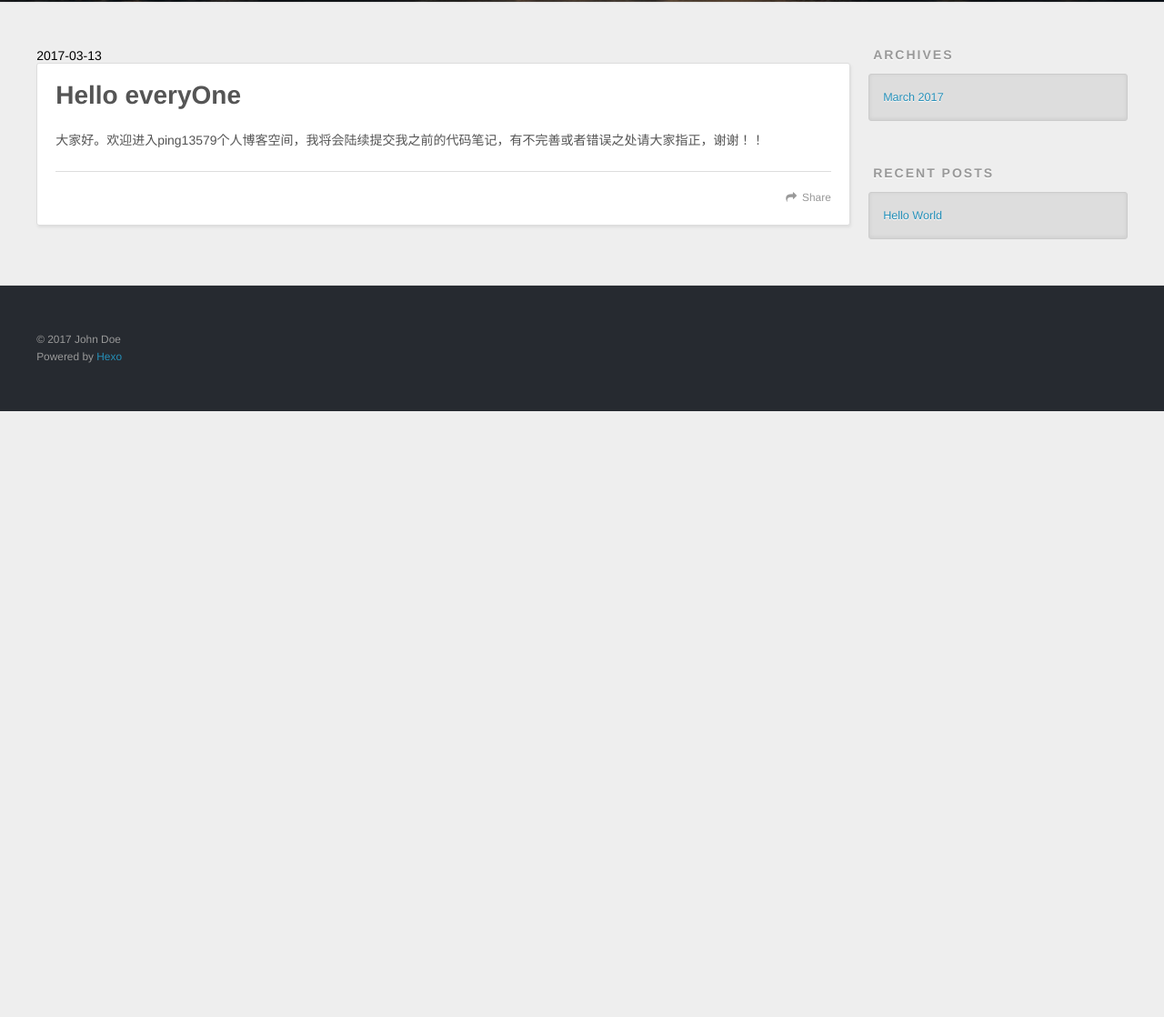
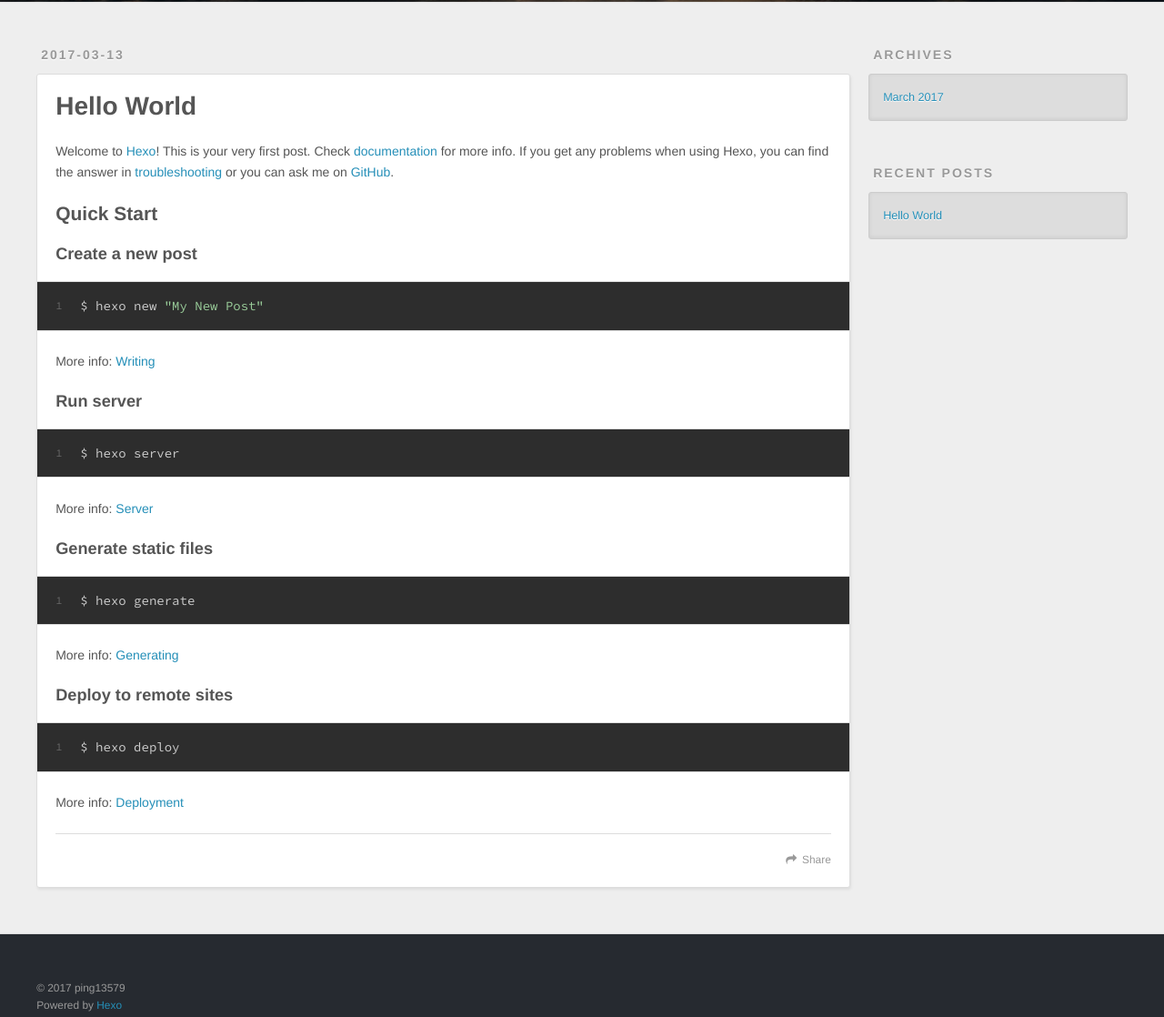
Before and after one commit to fengping13579/project, a plain HTML site: page index.html in a window 1280 px wide. Shown: the part 298-1416 px from the top of the page at 91% size. Before the commit the page ends 800 px from the top, so only its background shows below. Drawn offline with nearby package versions, Linux system fonts and the light colour scheme.

Commit message:
Site updated: 2017-03-13 14:58:02

```diff
--- a/index.html
+++ b/index.html
@@ -2,7 +2,8 @@
 <html>
 <head>
   <meta charset="utf-8">
-  <title>欢迎来到ping13579个人博客</title>
+
+  <title>Hexo</title>
   <meta name="viewport" content="width=device-width, initial-scale=1, maximum-scale=1">
   <meta property="og:type" content="website">
 <meta property="og:title" content="Hexo">
@@ -10,11 +11,20 @@
 <meta property="og:site_name" content="Hexo">
 <meta name="twitter:card" content="summary">
 <meta name="twitter:title" content="Hexo">
+
     <link rel="alternate" href="/atom.xml" title="Hexo" type="application/atom+xml">
+
+
     <link rel="icon" href="/favicon.png">
+
+
     <link href="//fonts.googleapis.com/css?family=Source+Code+Pro" rel="stylesheet" type="text/css">
+
   <link rel="stylesheet" href="/css/style.css">
+
+
 </head>
+
 <body>
   <div id="container">
     <div id="wrap">
@@ -25,12 +35,16 @@
       <h1 id="logo-wrap">
         <a href="/" id="logo">Hexo</a>
       </h1>
+
     </div>
     <div id="header-inner" class="inner">
       <nav id="main-nav">
         <a id="main-nav-toggle" class="nav-icon"></a>
+
           <a class="main-nav-link" href="/">Home</a>
+
           <a class="main-nav-link" href="/archives">Archives</a>
+
       </nav>
       <nav id="sub-nav">
 
@@ -46,63 +60,121 @@
 </header>
       <div class="outer">
         <section id="main">
+
     <article id="post-hello-world" class="article article-type-post" itemscope itemprop="blogPost">
   <div class="article-meta">
+    <a href="/2017/03/13/hello-world/" class="article-date">
   <time datetime="2017-03-13T05:41:09.000Z" itemprop="datePublished">2017-03-13</time>
+</a>
+
   </div>
   <div class="article-inner">
+
+
       <header class="article-header">
+
+
     <h1 itemprop="name">
-                      <a class="article-title" href="#">Hello everyOne</a>
+      <a class="article-title" href="/2017/03/13/hello-world/">Hello World</a>
     </h1>
+
+
       </header>
+
     <div class="article-entry" itemprop="articleBody">
-                      <p>大家好。欢迎进入ping13579个人博客空间，我将会陆续提交我之前的代码笔记，有不完善或者错误之处请大家指正，谢谢！！</p>
+
+        <p>Welcome to <a href="https://hexo.io/" target="_blank" rel="external">Hexo</a>! This is your very first post. Check <a href="https://hexo.io/docs/" target="_blank" rel="external">documentation</a> for more info. If you get any problems when using Hexo, you can find the answer in <a href="https://hexo.io/docs/troubleshooting.html" target="_blank" rel="external">troubleshooting</a> or you can ask me on <a href="https://github.com/hexojs/hexo/issues" target="_blank" rel="external">GitHub</a>.</p>
+<h2 id="Quick-Start"><a href="#Quick-Start" class="headerlink" title="Quick Start"></a>Quick Start</h2><h3 id="Create-a-new-post"><a href="#Create-a-new-post" class="headerlink" title="Create a new post"></a>Create a new post</h3><figure class="highlight bash"><table><tr><td class="gutter"><pre><div class="line">1</div></pre></td><td class="code"><pre><div class="line">$ hexo new <span class="string">"My New Post"</span></div></pre></td></tr></table></figure>
+<p>More info: <a href="https://hexo.io/docs/writing.html" target="_blank" rel="external">Writing</a></p>
+<h3 id="Run-server"><a href="#Run-server" class="headerlink" title="Run server"></a>Run server</h3><figure class="highlight bash"><table><tr><td class="gutter"><pre><div class="line">1</div></pre></td><td class="code"><pre><div class="line">$ hexo server</div></pre></td></tr></table></figure>
+<p>More info: <a href="https://hexo.io/docs/server.html" target="_blank" rel="external">Server</a></p>
+<h3 id="Generate-static-files"><a href="#Generate-static-files" class="headerlink" title="Generate static files"></a>Generate static files</h3><figure class="highlight bash"><table><tr><td class="gutter"><pre><div class="line">1</div></pre></td><td class="code"><pre><div class="line">$ hexo generate</div></pre></td></tr></table></figure>
+<p>More info: <a href="https://hexo.io/docs/generating.html" target="_blank" rel="external">Generating</a></p>
+<h3 id="Deploy-to-remote-sites"><a href="#Deploy-to-remote-sites" class="headerlink" title="Deploy to remote sites"></a>Deploy to remote sites</h3><figure class="highlight bash"><table><tr><td class="gutter"><pre><div class="line">1</div></pre></td><td class="code"><pre><div class="line">$ hexo deploy</div></pre></td></tr></table></figure>
+<p>More info: <a href="https://hexo.io/docs/deployment.html" target="_blank" rel="external">Deployment</a></p>
+
+
     </div>
     <footer class="article-footer">
-                      <a data-url="http://yoursite.com/2017/03/13/hello-world/" data-id="cj07onl0u0000pywnzip3g4ti" class="article-share-link">Share</a>
+      <a data-url="http://yoursite.com/2017/03/13/hello-world/" data-id="cj07rbnyp0000vgwn5a58djtx" class="article-share-link">Share</a>
+
+
     </footer>
   </div>
+
 </article>
+
+
+
+
 </section>
+
           <aside id="sidebar">
+
+
+
+
+
+
+
+
+
+
   <div class="widget-wrap">
     <h3 class="widget-title">Archives</h3>
     <div class="widget">
       <ul class="archive-list"><li class="archive-list-item"><a class="archive-list-link" href="/archives/2017/03/">March 2017</a></li></ul>
     </div>
   </div>
+
+
+
+
   <div class="widget-wrap">
     <h3 class="widget-title">Recent Posts</h3>
     <div class="widget">
       <ul>
+
           <li>
-                    <a href="#">Hello World</a>
+            <a href="/2017/03/13/hello-world/">Hello World</a>
           </li>
+
       </ul>
     </div>
   </div>
+
+
 </aside>
 
       </div>
       <footer id="footer">
+
   <div class="outer">
     <div id="footer-info" class="inner">
-              &copy; 2017 John Doe<br>
+      &copy; 2017 ping13579<br>
       Powered by <a href="http://hexo.io/" target="_blank">Hexo</a>
     </div>
   </div>
 </footer>
     </div>
     <nav id="mobile-nav">
+
     <a href="/" class="mobile-nav-link">Home</a>
+
     <a href="/archives" class="mobile-nav-link">Archives</a>
+
 </nav>
 
+
 <script src="//ajax.googleapis.com/ajax/libs/jquery/2.0.3/jquery.min.js"></script>
+
+
   <link rel="stylesheet" href="/fancybox/jquery.fancybox.css">
   <script src="/fancybox/jquery.fancybox.pack.js"></script>
+
+
 <script src="/js/script.js"></script>
+
   </div>
 </body>
 </html>
```
Also changed, not shown: 2017/03/13/hello-world/index.html (+2 -2 lines), archives/2017/03/index.html (+1 -1 lines), archives/2017/index.html (+1 -1 lines), archives/index.html (+1 -1 lines). Lines whose indentation alone changed are shown as unchanged.
